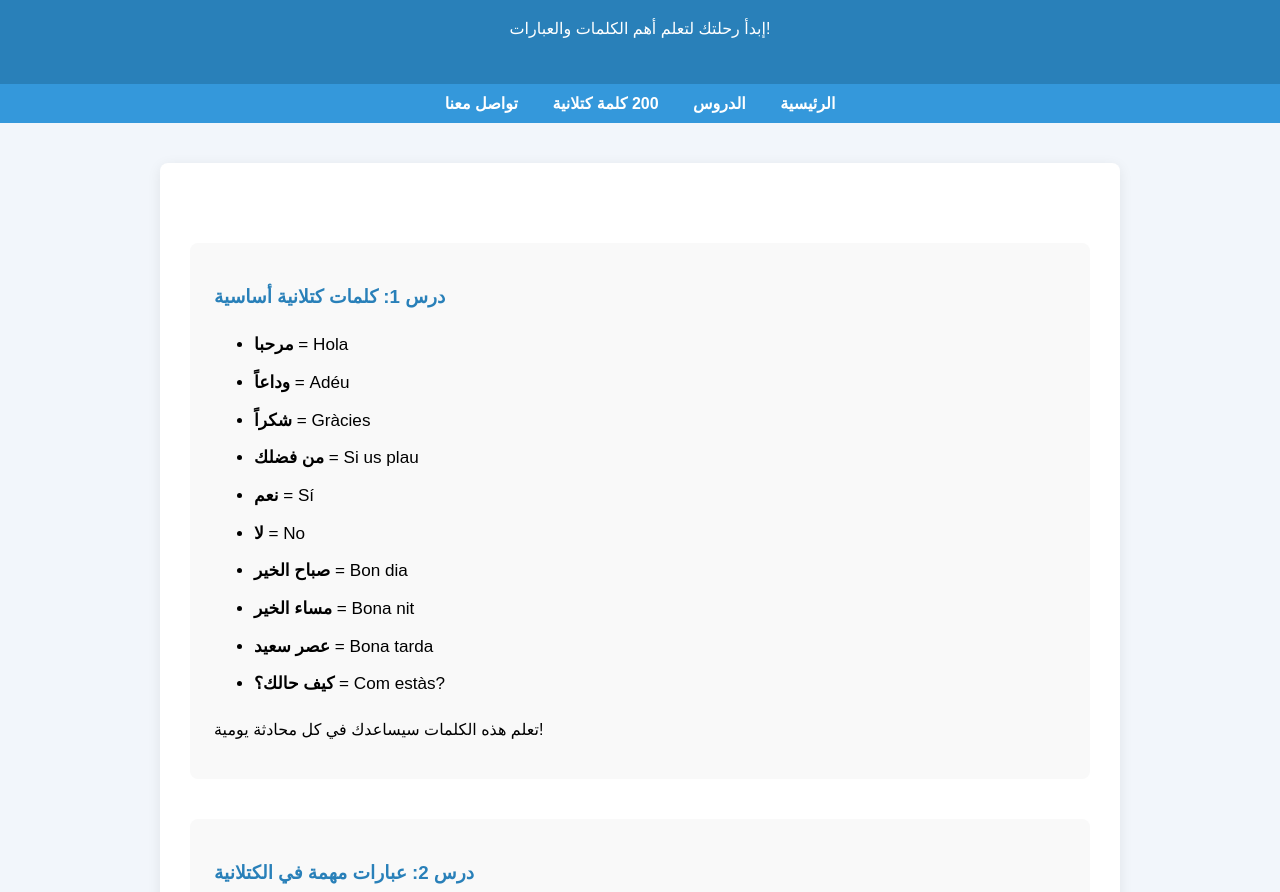
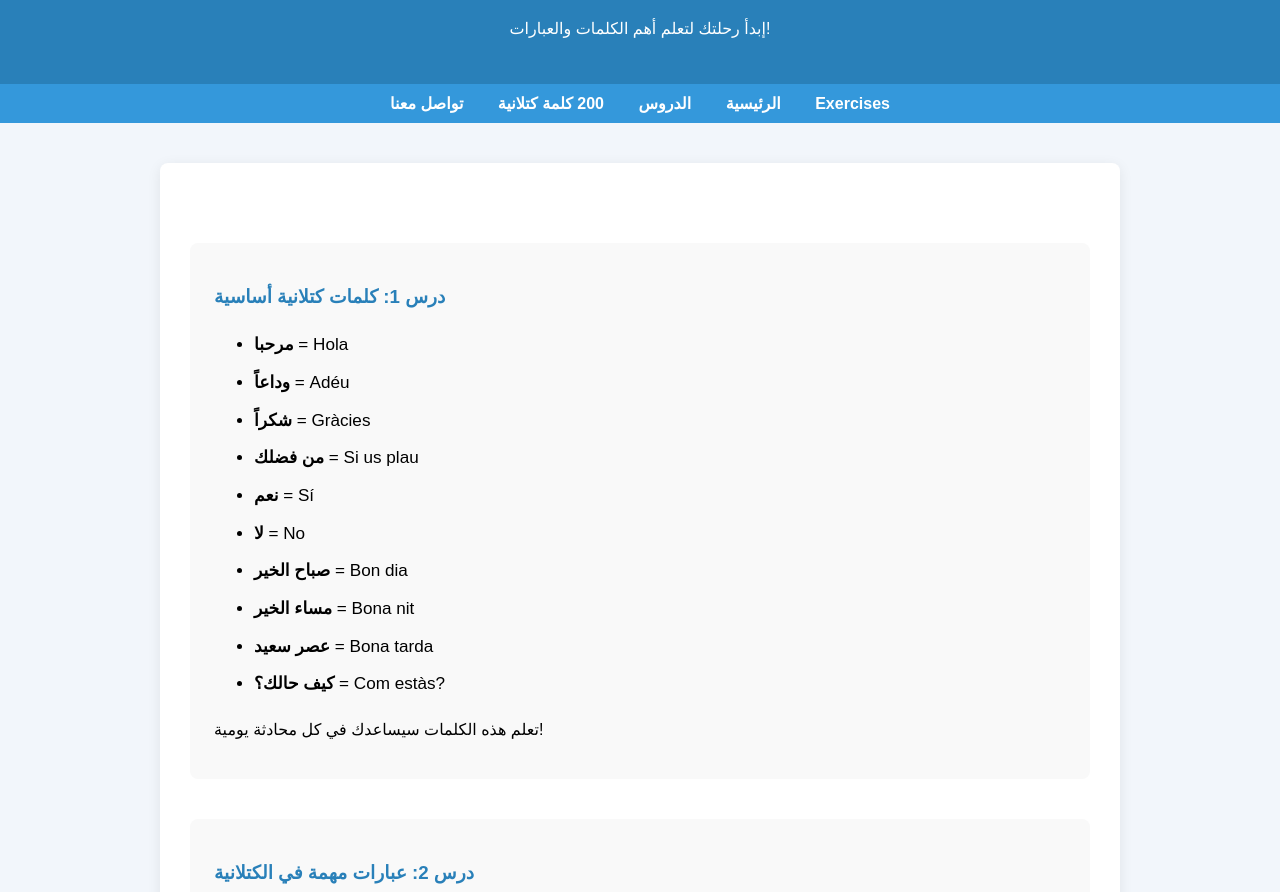
Before and after one commit to alaenaciri11-droid/catalan-education, a plain HTML site: page index.html in a window 1280 px wide. Shown: the part 1120-2012 px from the top of the page. Drawn offline with Linux system fonts and the light colour scheme.

Commit message:
Update index.html

```diff
--- a/index.html
+++ b/index.html
@@ -29,6 +29,7 @@
         <a href="lessons.html">الدروس</a>
         <a href="vocabulary.html">200 كلمة كتلانية</a>
         <a href="#">تواصل معنا</a>
+        <a href="شي-سمية-غالطة.html">Exercises</a>
     </nav>
     <div class="content">
         <div class="lesson" id="lesson1">
```
